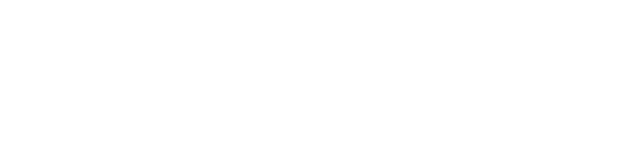
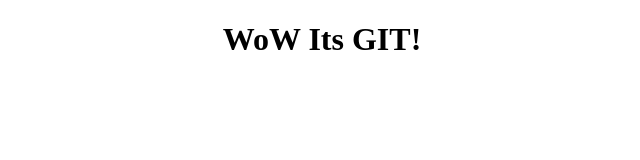
Before and after one commit to LlGHTNESS/test, a plain HTML site: page index.html in a window 1280 px wide. Shown: the whole page, without its empty margins (318-958 px from the left). Drawn offline with Linux system fonts and the light colour scheme.

Commit message:
Тестовая версия коммита

```diff
--- a/index.html
+++ b/index.html
@@ -6,6 +6,6 @@
     <title>Document</title>
 </head>
 <body>
-
+    <h1><center> WoW Its GIT! </center></h1>
 </body>
 </html>
```
